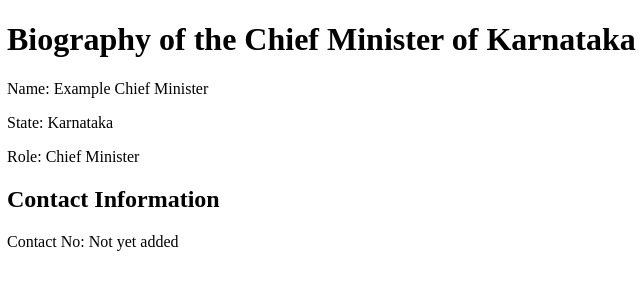
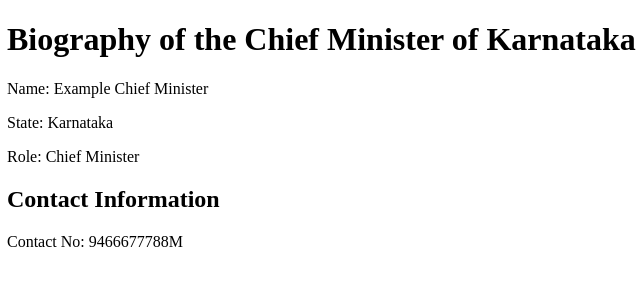
Before and after one commit to VISMAYRAJ18/hello-github-reposit, a plain HTML site: page index.html in a window 1280 px wide. Shown: the full height of the page, 1-641 px from the left. Drawn offline with Linux system fonts and the light colour scheme.

Commit message:
Update contact number in index.html

```diff
--- a/index.html
+++ b/index.html
@@ -9,6 +9,6 @@
     <p>State: Karnataka</p>
     <p>Role: Chief Minister</p>
     <h2>Contact Information</h2>
-    <p>Contact No: Not yet added</p>
+    <p>Contact No: 9466677788M</p>
 </body>
 </html>
```
